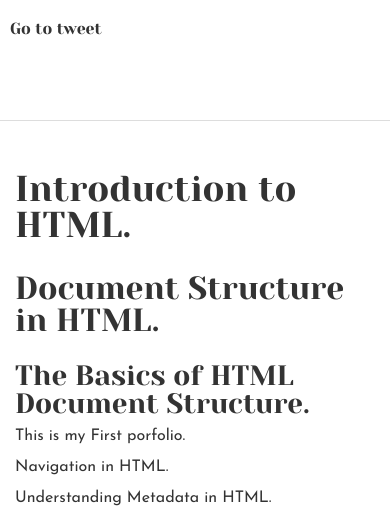
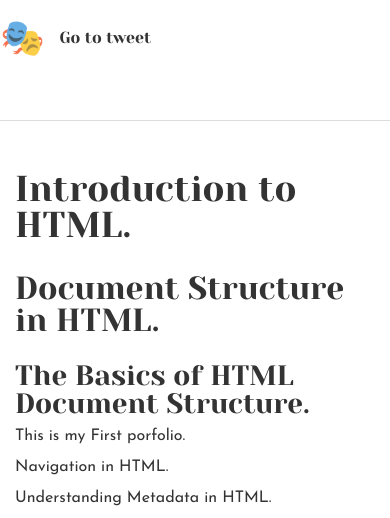
Before and after one commit to NonsoTheTechGuy/alx_html_css, a plain HTML site: page index.html in a window 390 px wide. Shown: the top 518 px of the page. Drawn offline with Linux system fonts and the light colour scheme.

Commit message:
Added a little Responsiveness.

```diff
--- a/index.html
+++ b/index.html
@@ -10,6 +10,7 @@
 <body class="works_on_smartphone">
     <header>
         <ul>
+            <li class="logo">🎭</li>
             <li><a href="tweets.html">Go to tweet</a></li>
         </ul>
     </header>
```
